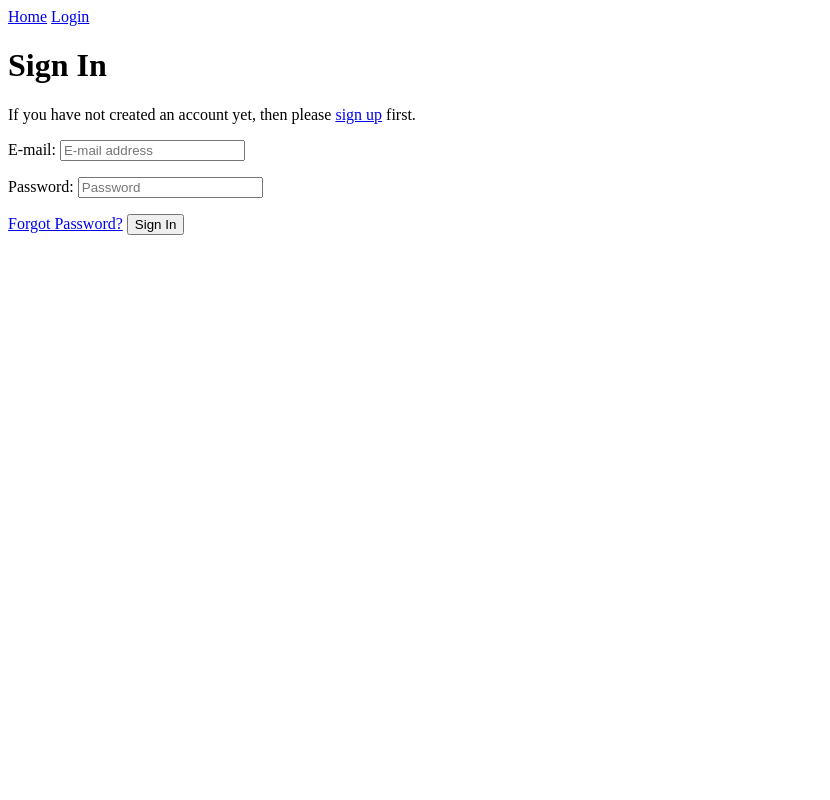
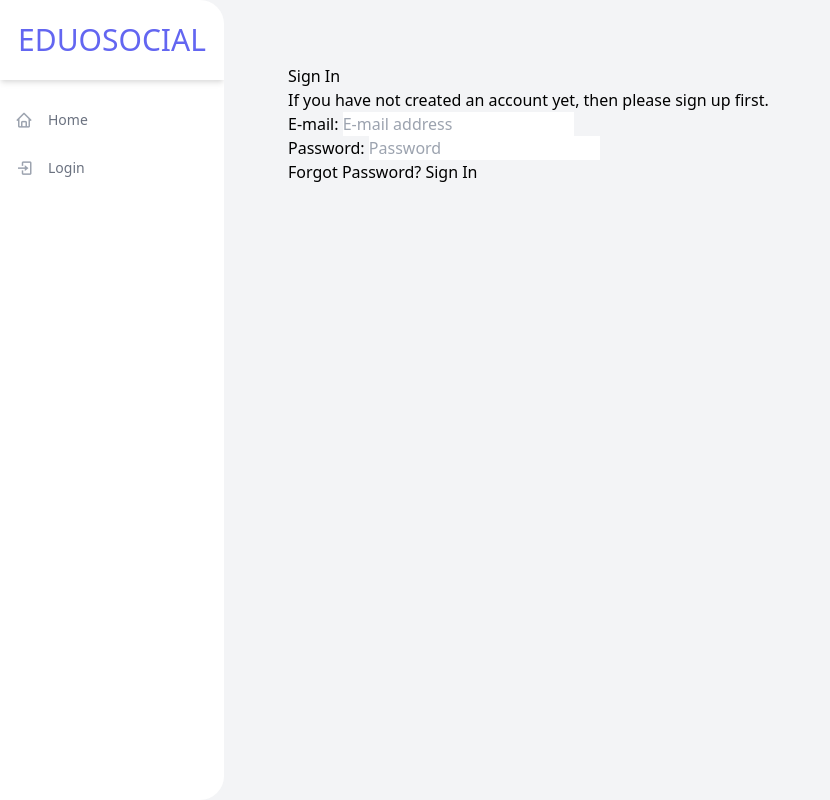
Before and after one commit to OjureFred/Eduonix-Django, a Django app: page /login/ in a window 1280 px wide. Shown: the whole page, without its empty margins (0-830 px from the left). Run offline with Django 4.2, Linux system fonts and the light colour scheme; some libraries are stand-ins or nearby versions.

Commit message:
7. Completed integrating Tailwind CSS. Updated templates and added vertical navbar

```diff
--- a/social/templates/base.html
+++ b/social/templates/base.html
@@ -2,18 +2,49 @@
 <html lang="en">
 <head>
     <meta charset="UTF-8">
-    <meta http-equiv="X-UA-Compatible" content="IE=edge">
     <meta name="viewport" content="width=device-width, initial-scale=1.0">
-    <title>{% block title %}{% endblock %}</title>
+    <title>{% block title %}Default title in here{% endblock %}</title>
+    <link href="https://unpkg.com/tailwindcss@^2/dist/tailwind.min.css" rel="stylesheet">
+    <link rel="stylesheet" href="https://unpkg.com/boxicons@2.0.7/css/boxicons.min.css" />
 </head>
 <body>
-    <a href="/">Home</a>
-    {% if request.user.is_authenticated %}
-        <a href="{% url 'account_logout' %}">Logout</a>
-    {% else %}
-        <a href="{% url 'account_login' %}">Login</a>
-    {% endif %}
-    <br>
-    {% block body %} {% endblock %}
+
+<!-- component is from https://tailwindcomponents.com/component/sidebar-navigation -->
+<div class="min-h-screen flex flex-row bg-gray-100">
+  <div class="flex flex-col w-56 bg-white rounded-r-3xl overflow-hidden">
+    <div class="flex items-center justify-center h-20 shadow-md">
+      <h1 class="text-3xl uppercase text-indigo-500">EduoSocial</h1>
+    </div>
+    <ul class="flex flex-col py-4">
+      <li>
+        <a href="/" class="flex flex-row items-center h-12 transform hover:translate-x-2 transition-transform ease-in duration-200 text-gray-500 hover:text-gray-800">
+          <span class="inline-flex items-center justify-center h-12 w-12 text-lg text-gray-400"><i class="bx bx-home"></i></span>
+          <span class="text-sm font-medium">Home</span>
+        </a>
+      </li>
+      {% if request.user.is_authenticated %}
+        <li>
+            <a href="{% url 'account_logout' %}" class="flex flex-row items-center h-12 transform hover:translate-x-2 transition-transform ease-in duration-200 text-gray-500 hover:text-gray-800">
+            <span class="inline-flex items-center justify-center h-12 w-12 text-lg text-gray-400"><i class="bx bx-log-out"></i></span>
+            <span class="text-sm font-medium">Logout</span>
+            </a>
+        </li>
+      {% else %}
+        <li>
+            <a href="{% url 'account_login' %}" class="flex flex-row items-center h-12 transform hover:translate-x-2 transition-transform ease-in duration-200 text-gray-500 hover:text-gray-800">
+            <span class="inline-flex items-center justify-center h-12 w-12 text-lg text-gray-400"><i class="bx bx-log-in"></i></span>
+            <span class="text-sm font-medium">Login</span>
+            </a>
+        </li>
+      {% endif %}
+    </ul>
+  </div>
+  <div class="p-16">
+    {% block body %}
+        {% block content %}{% endblock %}
+    {% endblock %}
+  </div>
+</div>
+
 </body>
 </html>
```
Also changed, not shown: social/templates/feeds/homepage.html (+19 -1 lines).
